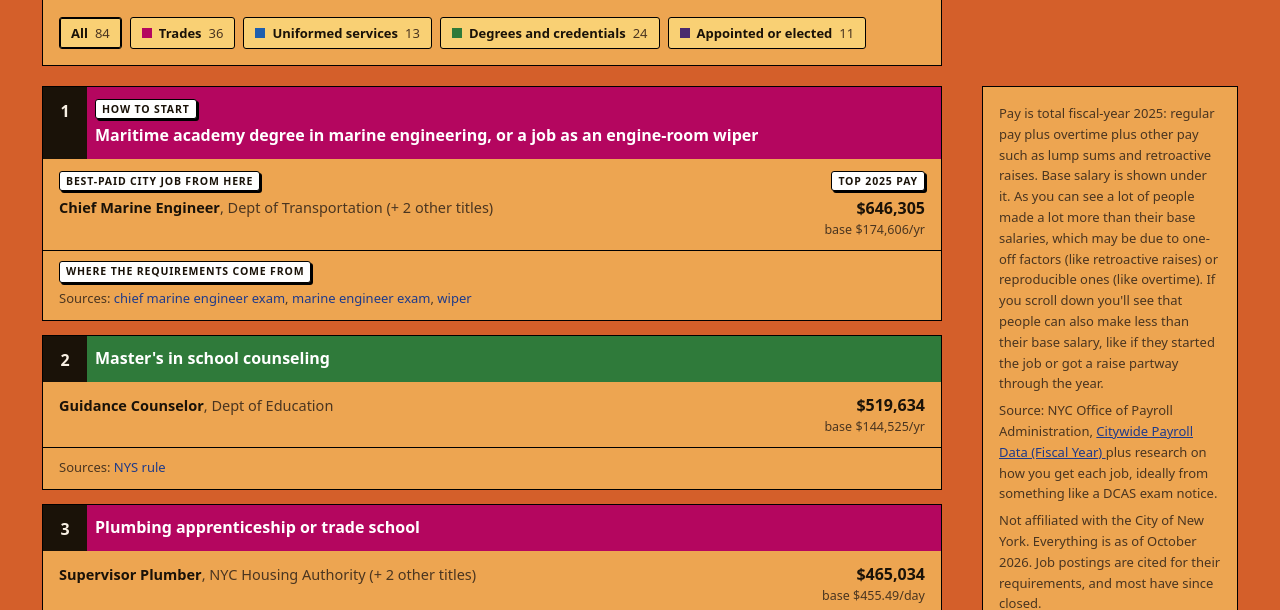
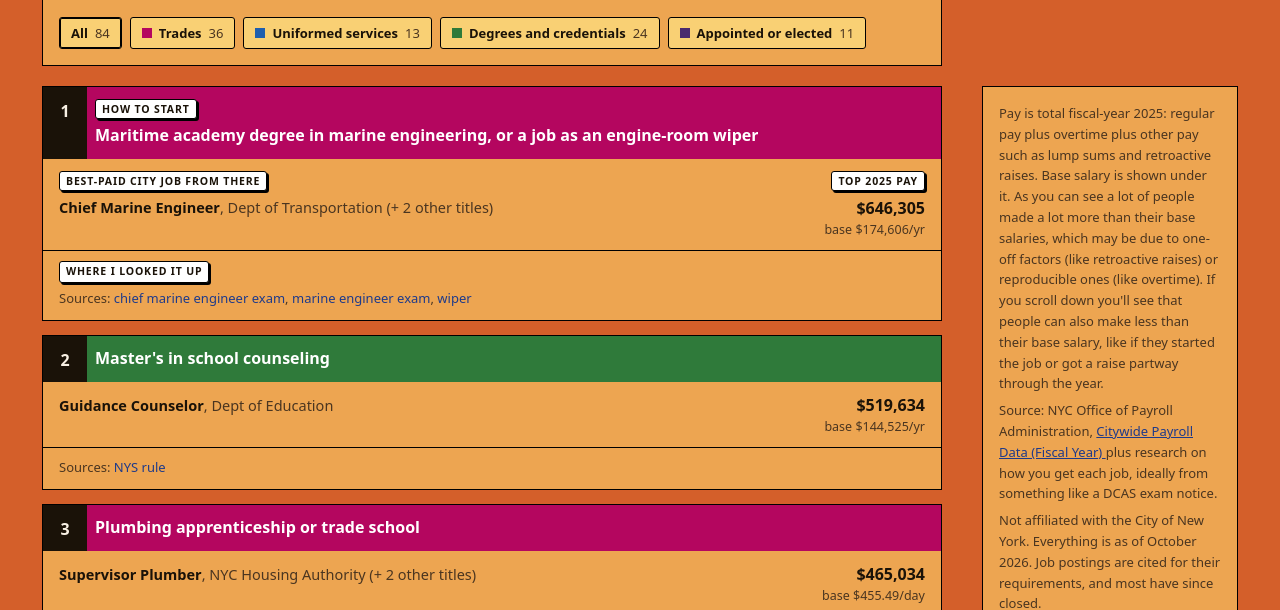
Before and after one commit to mav-code/city-salaries-2025, an Eleventy site: page index.html in a window 1280 px wide. Shown: the part 190-800 px from the top of the page. Built offline with nearby package versions, Linux system fonts and the light colour scheme; Eleventy itself is replaced by a stand-in of ours; files that its build step writes are made by us from their sources.

Commit message:
updated copy

```diff
--- a/index.html
+++ b/index.html
@@ -50,9 +50,9 @@ function card(r) {
   return `<article class="card ${r.cat}" data-cat="${r.cat}" aria-labelledby="p${r.n}">
     <div class="num">${r.n}</div>
     <h2 class="path" id="p${r.n}" data-ref="start"><span class="hint">How to start</span><span class="t">${esc(r.path)}</span></h2>
-    <div class="title-line" data-ref="title"><span class="hint">Best-paid city job from here</span><span class="t"><span class="title">${esc(r.title)}</span><span class="rest">, ${esc(r.agency)}${others}</span></span></div>
+    <div class="title-line" data-ref="title"><span class="hint">Best-paid city job from there</span><span class="t"><span class="title">${esc(r.title)}</span><span class="rest">, ${esc(r.agency)}${others}</span></span></div>
     <div class="pay" data-ref="pay"><span class="hint">Top 2025 pay</span><strong class="t">${esc(r.total)}</strong><span class="t">base ${esc(r.base)}</span></div>
-    <div class="sources" data-ref="sources"><span class="hint">Where the requirements come from</span><span class="t">${src}</span></div>
+    <div class="sources" data-ref="sources"><span class="hint">Where I looked it up</span><span class="t">${src}</span></div>
   </article>`;
 }
 grid.innerHTML = DATA.map(card).join('');
```
